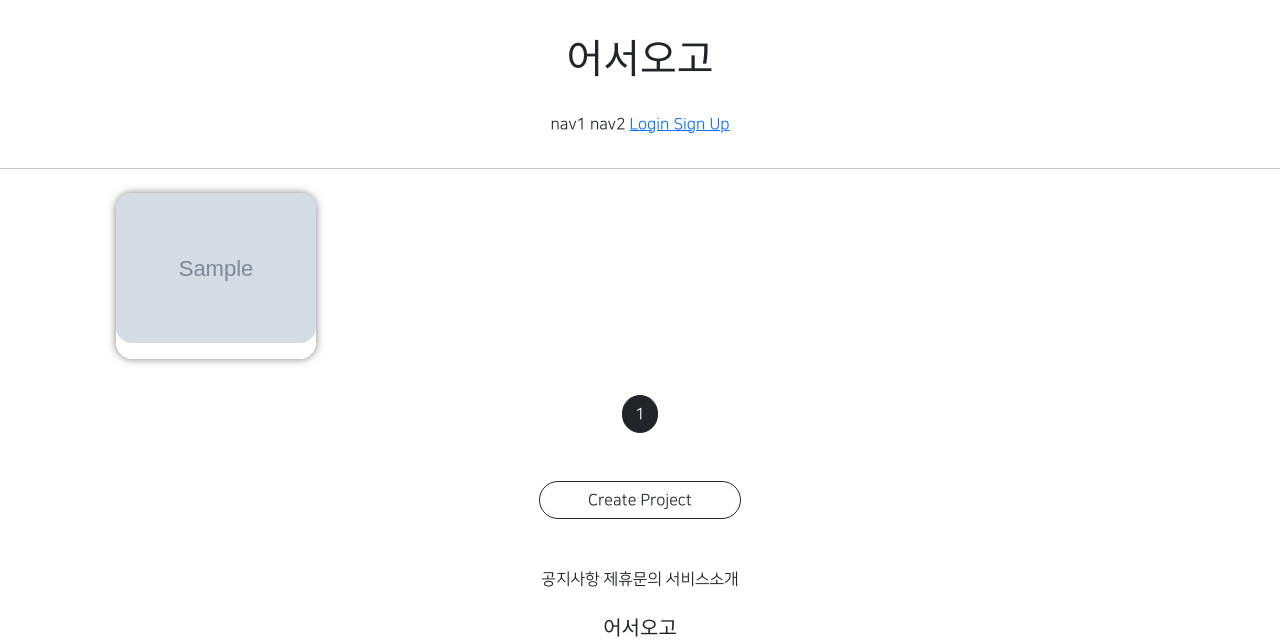
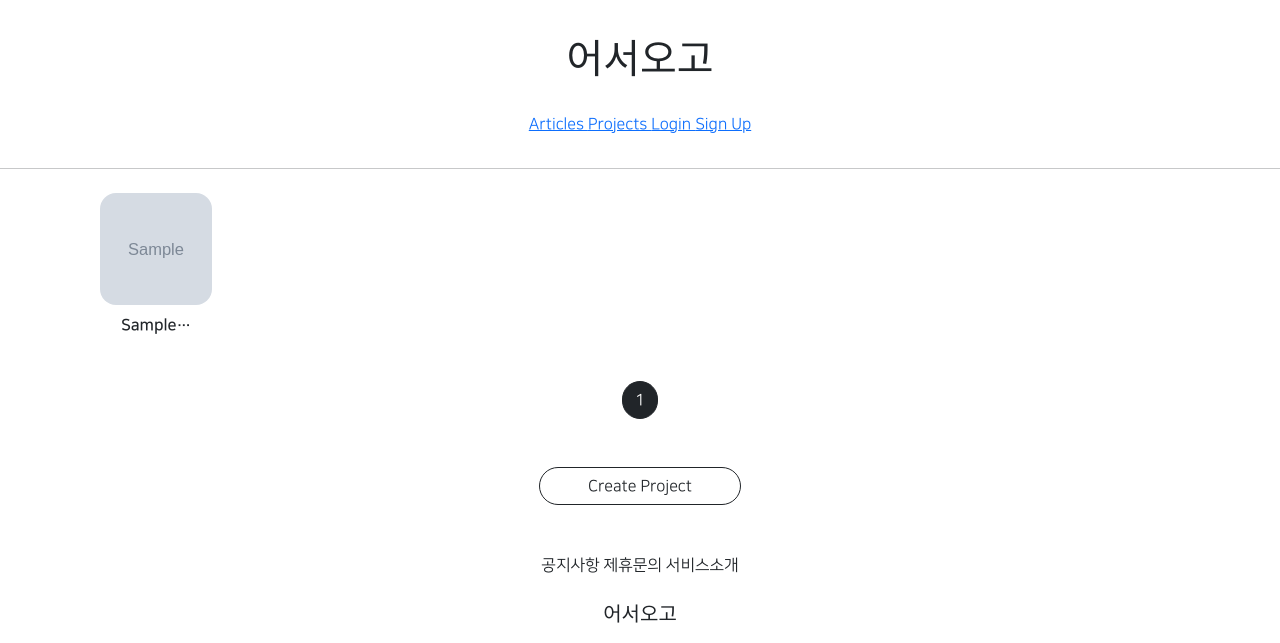
Before and after one commit to namvandy/gi_6, a Django app: page /projects/list/ in a window 1280 px wide. Shown: the top 643 px of the page. Run offline with Django 3.2, Linux system fonts and the light colour scheme; tables that the repository leaves empty hold one stand-in row (values such as "Sample post"); grey boxes marked "Sample" are stand-in pictures; parts of the project's set-up code (start-up, migrations or seed data) failed here and were passed over; some libraries are stand-ins or nearby versions.

Commit message:
8/17 2nd commit 게시글(project) list 보이는 것을 이미지(1:1) 비율, 기준으로 보이게 변경
제목이름이 길 경우에 레이아웃 안 깨지게 truncatechars:7 지정

articlelist, projectlist로 향하는 url지정(nav1,nav2) 변경

```diff
--- a/projectapp/templates/projectapp/list.html
+++ b/projectapp/templates/projectapp/list.html
@@ -3,23 +3,18 @@
 {% block content %}
 
     <style>
-    .container {
-        padding : 0;
-        margin : 0 auto;
-    }
     .container div {
-      width: 45%;
-      {#height: 500px;#}
-      max-width:200px;
-      display: flex;
+        display: flex;
       justify-content: center;
       align-items: center;
       border-radius: 1rem;
         flex-direction: column;
-        box-shadow:  0 0 .5rem gray;
+        {#box-shadow:  0 0 .5rem gray;#}
     }
     .container img{
-        width: 100%;
+        width: 7rem;
+        height:7rem;
+        object-fit : cover;
         border-radius: 1rem;
     }
 {#.container .item1 { height: 200px; }#}
@@ -36,7 +31,7 @@
                     <img src="{{ project.image.url }}" alt="">
                 </a>
               <span class="NNS_B m-2">
-                  {{ project.title }}
+                  {{ project.name | truncatechars:7 }}
               </span>
             </div>
         {% endfor %}
--- a/templates/hearder.html
+++ b/templates/hearder.html
@@ -3,8 +3,16 @@
         <h1>어서오고</h1>
     </div>
     <div class="pragmatic_header_button">
-        <span>nav1</span>
-        <span>nav2</span>
+        <span>
+            <a href="{% url 'articleapp:list' %}">
+                Articles
+            </a>
+        </span>
+        <span>
+            <a href="{% url 'projectapp:list' %}">
+                Projects
+            </a>
+        </span>
         {% if not user.is_authenticated %} <!--로그인됬는지 아닌지 확인-->
         <span>
             <a href="{%  url 'accountapp:login' %}">
```
